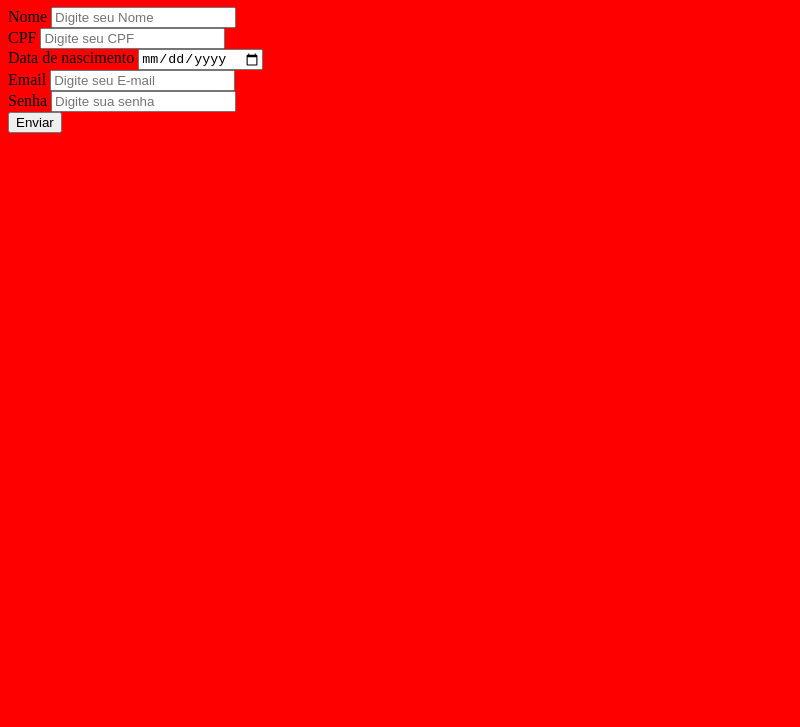
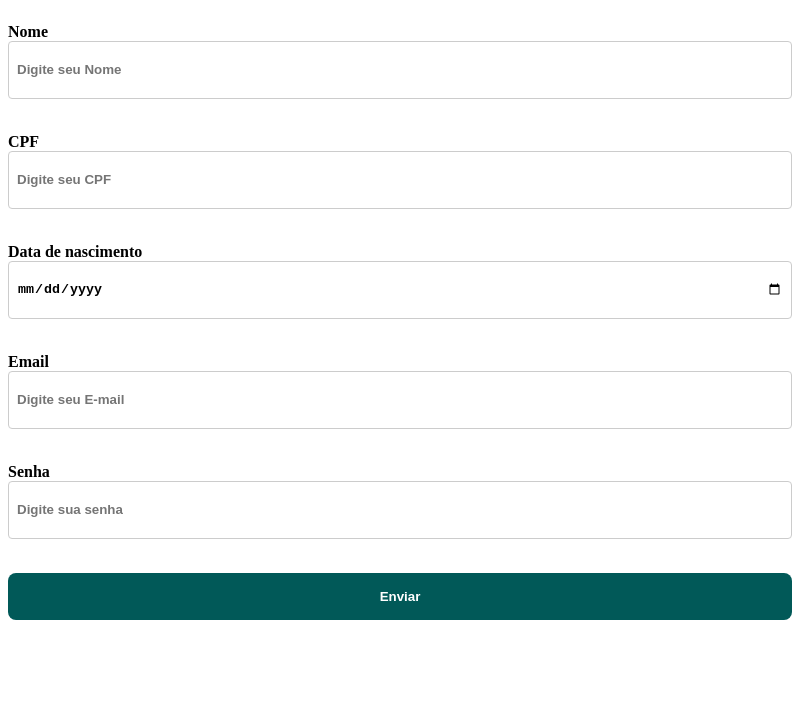
Before and after one commit to RamonDoria/sistema-de-cadastro-electronjs, an Electron app: page index.html in a window 800 px wide. Shown: the part 73-800 px from the top of the page. Drawn offline with Linux system fonts and the light colour scheme.

Commit message:
estilizando o html

```diff
--- a/styles.css
+++ b/styles.css
@@ -1,3 +1,31 @@
-body{
-    background-color: red;
+h1{
+    text-align: center;
 }
+form{
+    display: flex;
+    flex-direction: column;
+}
+button {
+    font-weight: bold;
+    background-color: #015958;
+    margin-top: 16px;
+    color: white;
+    border: none;
+    padding: 16px;
+    border-radius: 8px;
+    ;
+}
+button:hover{
+    background-color: greenyellow;
+}
+label{
+    font-weight: bold;
+    padding-top: 16px;
+}
+input{
+    height: 40px;
+    padding: 8px;
+    font-weight: bold;
+    border-radius: 4px;
+    border: 1px solid #ccc;
+}
```
